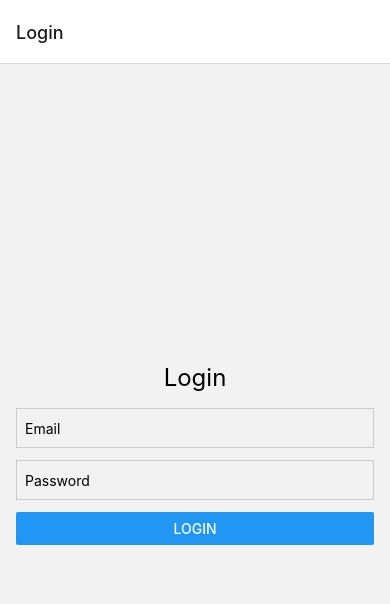
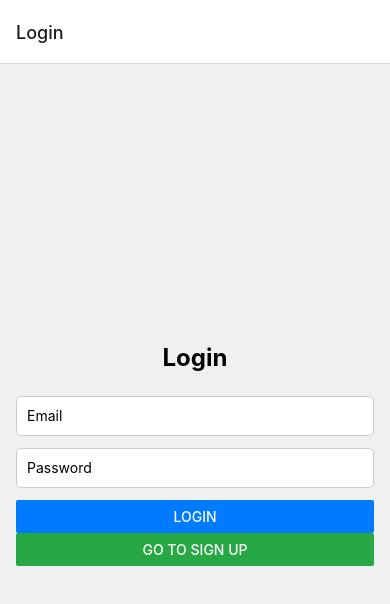
Before and after one commit to viigohil/GiftApp, a React Native app: screen /Login in a window 390 px wide. Shown: the top 604 px of the page. Built offline with nearby package versions, Linux system fonts and the light colour scheme.

Commit message:
Sign up added.

```diff
--- a/components/LogoutScreen.js
+++ b/components/LogoutScreen.js
@@ -1,27 +1,19 @@
-// /components/LogoutScreen.js
 import React from 'react';
-import { View, Text, Button, Alert, StyleSheet } from 'react-native';
-import { getAuth, signOut } from 'firebase/auth';
+import { View, Text, Button, StyleSheet } from 'react-native';
 import { useNavigation } from '@react-navigation/native';
 
 const LogoutScreen = () => {
   const navigation = useNavigation();
-  const auth = getAuth();
 
-  const handleLogout = async () => {
-    try {
-      await signOut(auth);
-      navigation.navigate('Login');
-    } catch (error) {
-      Alert.alert('Error', 'An error occurred while logging out.');
-      console.error('Logout error:', error);
-    }
+  const handleLogout = () => {
+    // Add your logout logic here (e.g., clearing tokens, redirecting)
+    navigation.navigate('HomeTabs'); // Navigate back to HomeTabs after logout
   };
 
   return (
     <View style={styles.container}>
-      <Text style={styles.message}>Are you sure you want to log out?</Text>
-      <Button title="Logout" onPress={handleLogout} color="#007BFF" />
+      <Text style={styles.text}>You have been logged out.</Text>
+      <Button title="Go to Home" onPress={() => navigation.navigate('HomeTabs')} />
     </View>
   );
 };
@@ -30,13 +22,11 @@ const styles = StyleSheet.create({
   container: {
     flex: 1,
     justifyContent: 'center',
-    padding: 16,
-    backgroundColor: '#f0f0f0',
+    alignItems: 'center',
   },
-  message: {
+  text: {
     fontSize: 18,
-    marginBottom: 16,
-    textAlign: 'center',
+    marginBottom: 20,
   },
 });
 
--- a/screens/HomeScreen.js
+++ b/screens/HomeScreen.js
@@ -1,10 +1,9 @@
-// HomeScreen.js
 import React from 'react';
 import { createBottomTabNavigator } from '@react-navigation/bottom-tabs';
 import { createStackNavigator } from '@react-navigation/stack';
 import OrdersScreen from './OrdersScreen';
 import CategoryScreen from './CategoryScreen';
-import LogoutScreen from '../components/LogoutScreen'; // Import LogoutScreen
+import LogoutScreen from '../components/LogoutScreen'; // Ensure the path is correct
 
 const Tab = createBottomTabNavigator();
 const Stack = createStackNavigator();
--- a/screens/LoginScreen.js
+++ b/screens/LoginScreen.js
@@ -1,26 +1,24 @@
-// LoginScreen.js
 import React, { useState } from 'react';
 import { View, Text, TextInput, Button, StyleSheet, Alert } from 'react-native';
-import { getAuth, signInWithEmailAndPassword } from 'firebase/auth'; // Import Firebase authentication
+import { getAuth, signInWithEmailAndPassword } from 'firebase/auth';
 
 const LoginScreen = ({ navigation }) => {
   const [email, setEmail] = useState('');
   const [password, setPassword] = useState('');
-  const auth = getAuth(); // Initialize Firebase authentication
+  const auth = getAuth();
 
   const handleLogin = async () => {
     try {
       await signInWithEmailAndPassword(auth, email, password);
-      // Navigate to HomeScreen after successful login
-      navigation.navigate('Home');
+      navigation.navigate('Home'); // Navigate to HomeScreen after successful login
     } catch (error) {
-      Alert.alert('Login Error', error.message); // Display error message if login fails
+      Alert.alert('Login Error', error.message);
     }
   };
 
   return (
     <View style={styles.container}>
-      <Text style={styles.title}>Login</Text>
+      <Text style={styles.header}>Login</Text>
       <TextInput
         style={styles.input}
         placeholder="Email"
@@ -37,7 +35,12 @@ const LoginScreen = ({ navigation }) => {
         secureTextEntry
         autoCapitalize="none"
       />
-      <Button title="Login" onPress={handleLogin} />
+      <Button title="Login" onPress={handleLogin} color="#007BFF" />
+      <Button
+        title="Go to Sign Up"
+        onPress={() => navigation.navigate('Signup')}
+        color="#28a745"
+      />
     </View>
   );
 };
@@ -47,18 +50,22 @@ const styles = StyleSheet.create({
     flex: 1,
     justifyContent: 'center',
     padding: 16,
+    backgroundColor: '#f0f0f0',
   },
-  title: {
+  header: {
     fontSize: 24,
-    marginBottom: 16,
+    fontWeight: 'bold',
+    marginBottom: 24,
     textAlign: 'center',
   },
   input: {
     height: 40,
     borderColor: '#ccc',
     borderWidth: 1,
+    borderRadius: 5,
     marginBottom: 12,
-    paddingHorizontal: 8,
+    paddingHorizontal: 10,
+    backgroundColor: '#fff',
   },
 });
 
--- a/screens/ProductList.js
+++ b/screens/ProductList.js
@@ -1,4 +1,3 @@
-// /screens/ProductList.js
 import React, { useEffect, useState } from 'react'; // Add useEffect here
 import { View, Text, FlatList, TouchableOpacity, StyleSheet, Image, ActivityIndicator, Alert } from 'react-native';
 import { useRoute } from '@react-navigation/native';
@@ -67,9 +66,6 @@ const styles = StyleSheet.create({
     padding: 16,
     backgroundColor: '#f0f0f0',
   },
-  listContainer: {
-    paddingBottom: 16,
-  },
   productCard: {
     backgroundColor: '#fff',
     borderRadius: 8,
@@ -88,11 +84,14 @@ const styles = StyleSheet.create({
   productName: {
     fontSize: 18,
     fontWeight: 'bold',
-    marginBottom: 4,
+    color: '#333',
   },
   productPrice: {
     fontSize: 16,
     color: '#007BFF',
+  },
+  listContainer: {
+    paddingBottom: 16,
   },
   error: {
     color: 'red',
--- a/screens/SignupScreen.js
+++ b/screens/SignupScreen.js
@@ -1,12 +1,11 @@
-// /screens/SignupScreen.js
 import React, { useState } from 'react';
 import { View, Text, TextInput, Button, Alert, StyleSheet } from 'react-native';
 import { getAuth, createUserWithEmailAndPassword } from 'firebase/auth';
-import { auth } from '../firebase/firebaseConfig';
 
 const SignupScreen = ({ navigation }) => {
   const [email, setEmail] = useState('');
   const [password, setPassword] = useState('');
+  const auth = getAuth();
 
   const handleSignup = async () => {
     try {
@@ -37,7 +36,11 @@ const SignupScreen = ({ navigation }) => {
         autoCapitalize="none"
       />
       <Button title="Sign Up" onPress={handleSignup} color="#007BFF" />
-      <Button title="Go to Login" onPress={() => navigation.navigate('Login')} color="#28a745" />
+      <Button
+        title="Go to Login"
+        onPress={() => navigation.navigate('Login')}
+        color="#28a745"
+      />
     </View>
   );
 };
```
